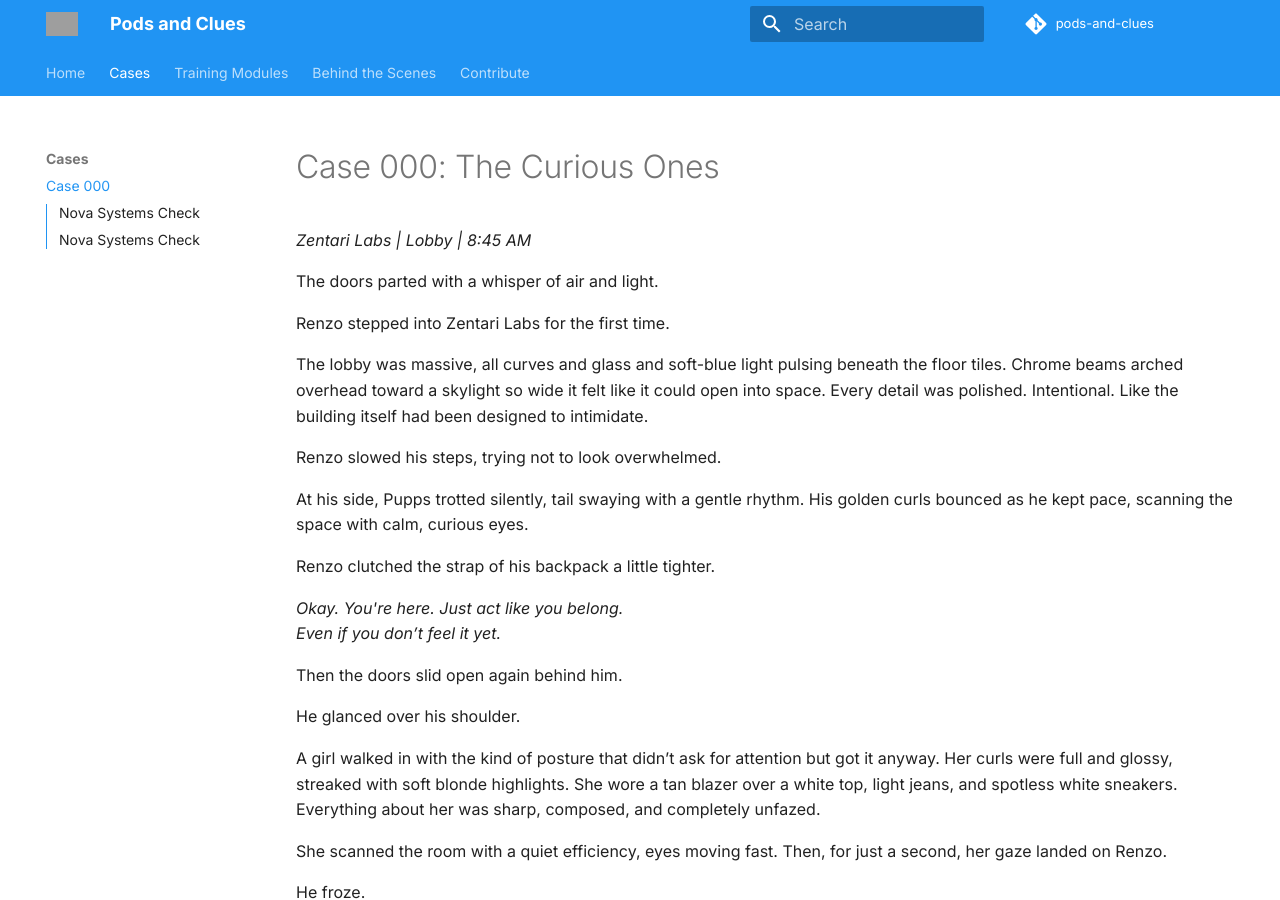
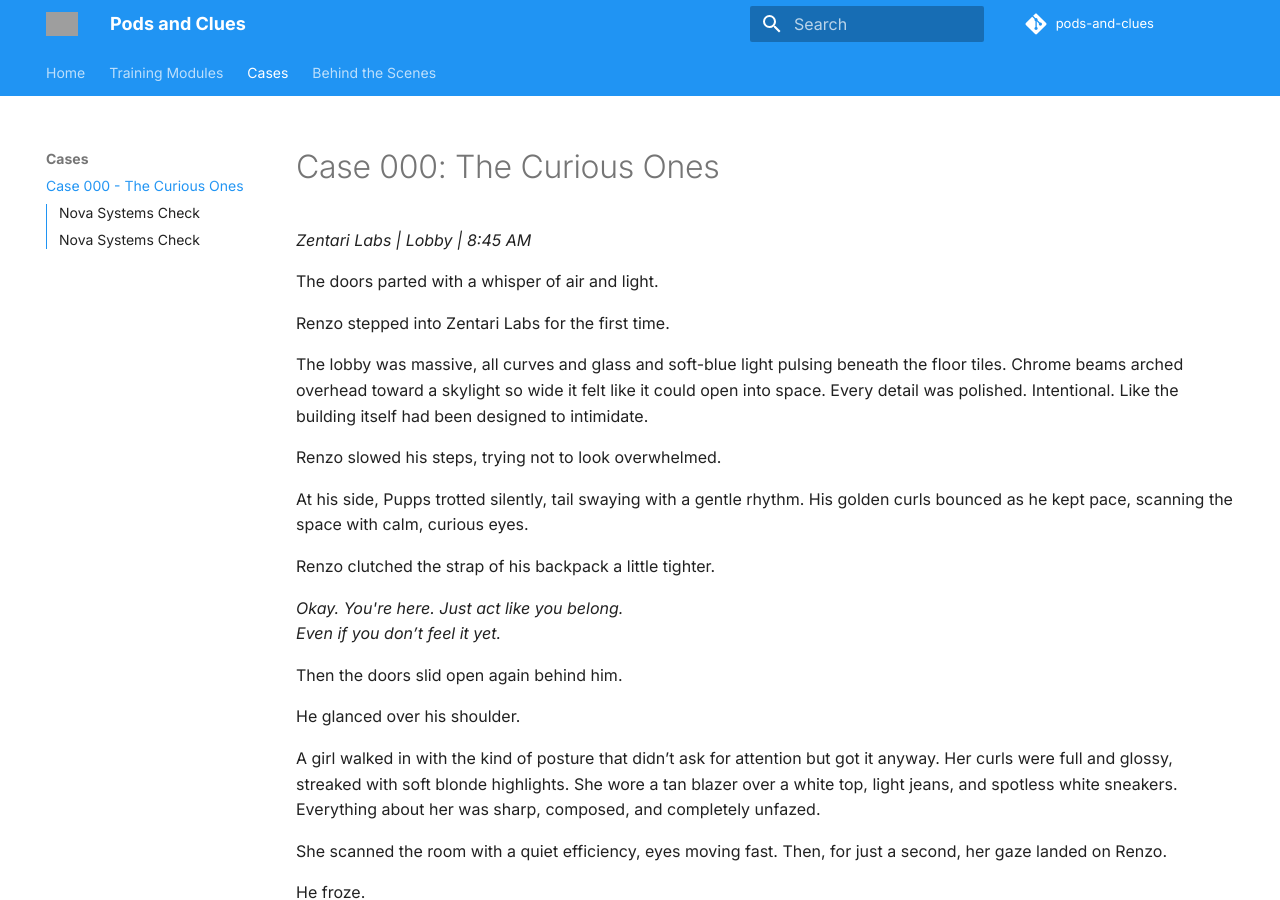
Before and after one commit to zentarilabs/pods-and-clues, an MkDocs documentation site: the page built from docs/cases/case-000.md, in a window 1280 px wide and 900 px high. Built offline with MkDocs 1.6.1 and Material for MkDocs 9.7.7, drawn with Linux system fonts in a browser that asks for light colours; nearby versions of some CDN libraries; comment, search, counter and statistics services are not loaded; grey boxes are pictures that could not be loaded.

Commit message:
Update links

```diff
--- a/mkdocs.yml
+++ b/mkdocs.yml
@@ -25,14 +25,14 @@ theme:
 
 nav:
   - Home: index.md
-  - Cases:
-      - Case 000: cases/case-000.md
   - Training Modules:
       - Module 001: modules/001-namespace-basics.md
+  - Cases:
+      - Case 000 - The Curious Ones: cases/case-000.md
+
   - Behind the Scenes:
       - Meet the Interns: extras/interns.md
       - The Zentari Labs Program: extras/nova-program.md
-  - Contribute: extras/contribute.md
 
 extra_css:
   - styles/custom.css
```
